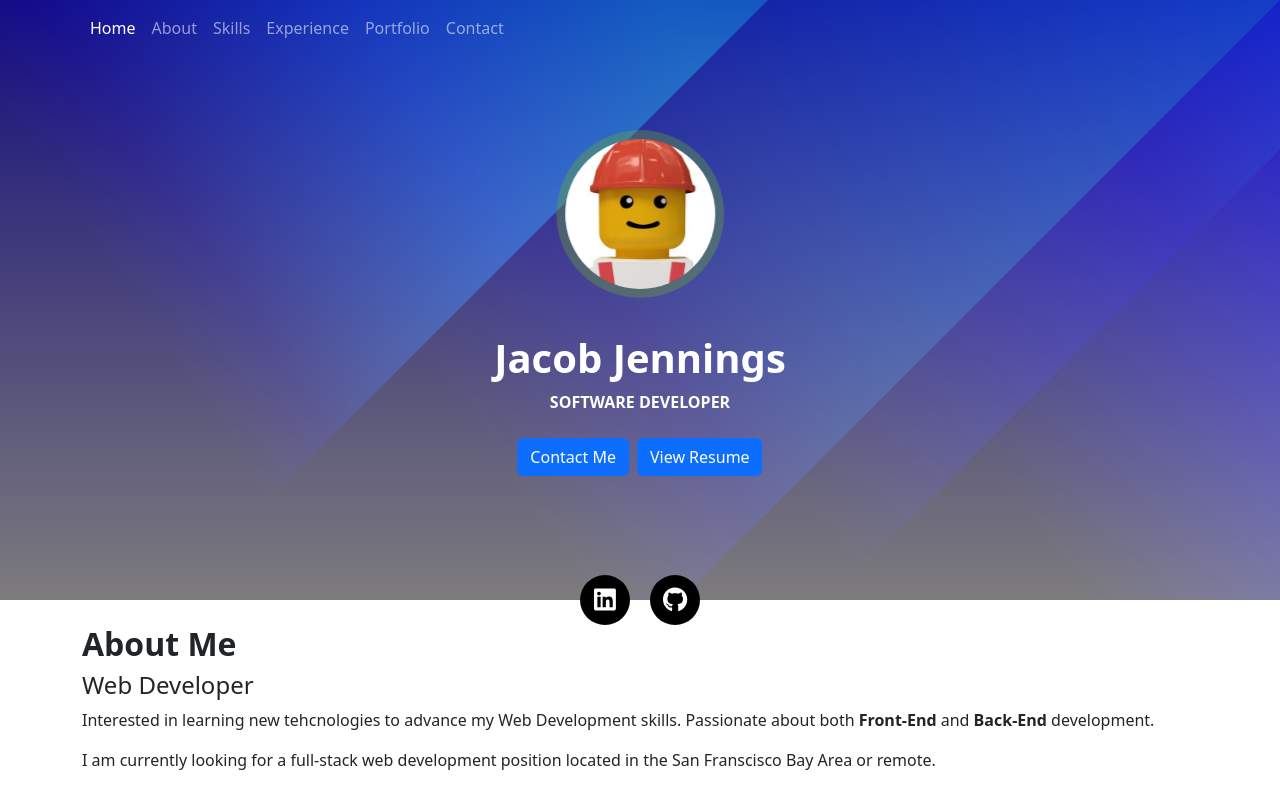
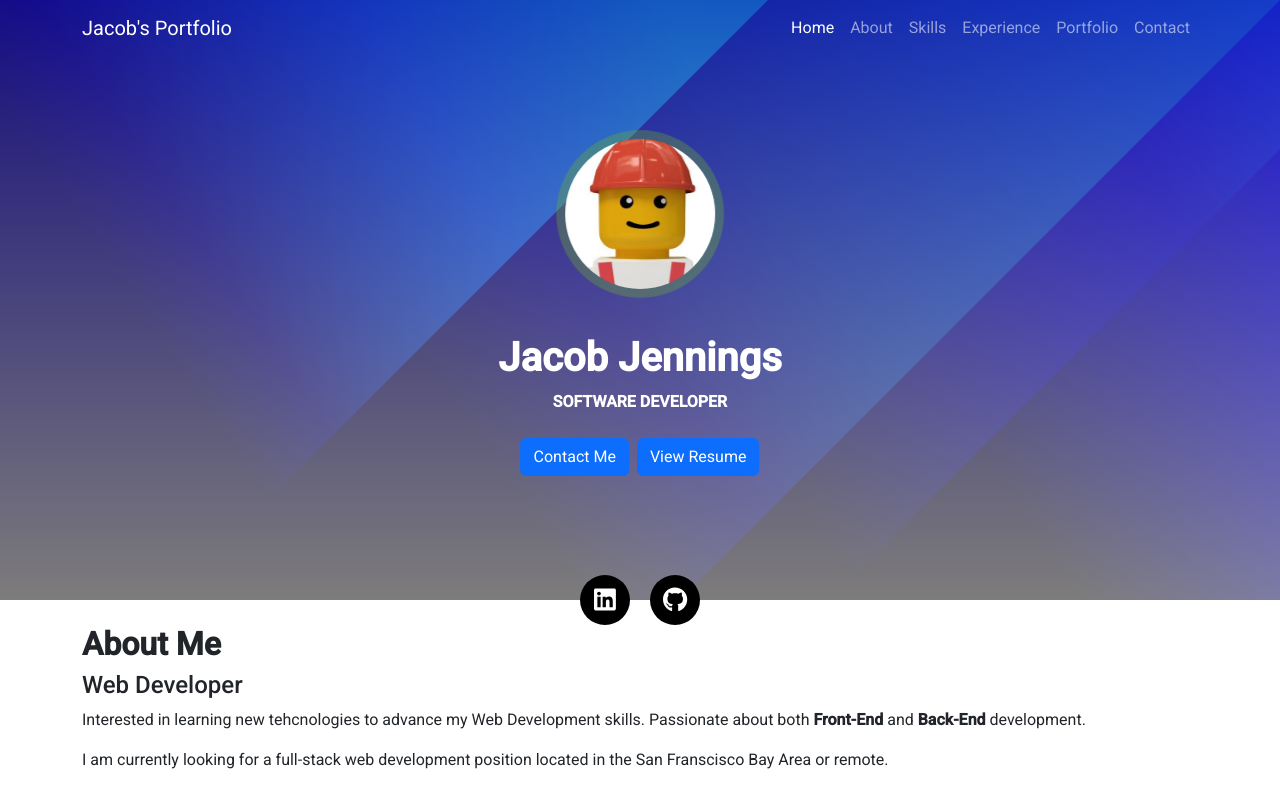
Before and after one commit to jjennings510/Portfolio, an Angular app: page / in a window 1280 px wide. Shown: the top 787 px of the page. Built offline with nearby package versions, Linux system fonts and the light colour scheme.

Commit message:
Added navbar functionality for smaller screens

```diff
--- a/angular.json
+++ b/angular.json
@@ -25,6 +25,7 @@
               "src/assets"
             ],
             "styles": [
+              "@angular/material/prebuilt-themes/indigo-pink.css",
               "./node_modules/bootstrap/dist/css/bootstrap.min.css",
               "node_modules/bootstrap/dist/css/bootstrap.min.css",
               "node_modules/aos/dist/aos.css",
@@ -92,6 +93,7 @@
               "src/assets"
             ],
             "styles": [
+              "@angular/material/prebuilt-themes/indigo-pink.css",
               "src/styles.css"
             ],
             "scripts": []
--- a/package.json
+++ b/package.json
@@ -11,10 +11,12 @@
   "private": true,
   "dependencies": {
     "@angular/animations": "^15.1.0",
+    "@angular/cdk": "^15.2.9",
     "@angular/common": "^15.1.0",
     "@angular/compiler": "^15.1.0",
     "@angular/core": "^15.1.0",
     "@angular/forms": "^15.1.0",
+    "@angular/material": "^15.2.9",
     "@angular/platform-browser": "^15.1.0",
     "@angular/platform-browser-dynamic": "^15.1.0",
     "@angular/router": "^15.1.0",
--- a/src/app/app.module.ts
+++ b/src/app/app.module.ts
@@ -1,3 +1,4 @@
+import { MatSidenavModule } from '@angular/material/sidenav';
 import { NgModule } from '@angular/core';
 import { BrowserModule } from '@angular/platform-browser';
 
--- a/src/app/navbar/navbar.component.css
+++ b/src/app/navbar/navbar.component.css
@@ -1,3 +1,12 @@
 .navbar {
     transition: background-color 0.5s ease;
 }
+
+.navbar-toggler {
+    border: 0;
+}
+
+.navbar-toggler:focus {
+    outline: none;
+    box-shadow: none;
+}
--- a/src/app/navbar/navbar.component.html
+++ b/src/app/navbar/navbar.component.html
@@ -6,27 +6,63 @@
   class="navbar navbar-expand-md navbar-dark fixed-top"
 >
   <div class="container">
-    <ul class="navbar-nav me-auto mb-2 mb-md-0">
+    <a href="#" class="navbar-brand">Jacob's Portfolio</a>
+    <button
+      class="navbar-toggler"
+      type="button"
+      data-bs-toggle="collapse"
+      data-target="#navigation"
+      aria-controls="navigation"
+      aria-expanded="false"
+      aria-lavel="Toggle navigation"
+      (click)="toggleMenu()"
+    >
+      <span class="navbar-toggler-icon"></span>
+    </button>
+    <div
+      class="collapse navbar-collapse"
+      id="navigation"
+      [ngClass]="{ show: showMenu }"
+    >
+      <ul class="navbar-nav ms-auto">
         <li class="nav-item">
-        <a class="nav-link" id="home" href="#" [ngClass]="{ active: activeSection === 'home' }">Home</a>
+          <a
+            class="nav-link"
+            id="home"
+            href="#"
+            [ngClass]="{ active: activeSection === 'home' }"
+            >Home</a
+          >
         </li>
         <li class="nav-item">
-        <a class="nav-link" href="#about" [ngClass]="{ active: activeSection === 'about' }"
+          <a
+            class="nav-link"
+            href="#about"
+            [ngClass]="{ active: activeSection === 'about' }"
             >About</a
           >
         </li>
         <li class="nav-item">
-        <a class="nav-link" href="#skills" [ngClass]="{ active: activeSection === 'skills' }"
+          <a
+            class="nav-link"
+            href="#skills"
+            [ngClass]="{ active: activeSection === 'skills' }"
             >Skills</a
           >
         </li>
         <li class="nav-item">
-        <a class="nav-link" href="#experience" [ngClass]="{ active: activeSection === 'experience' }"
+          <a
+            class="nav-link"
+            href="#experience"
+            [ngClass]="{ active: activeSection === 'experience' }"
             >Experience</a
           >
         </li>
         <li class="nav-item">
-        <a class="nav-link" href="#portfolio" [ngClass]="{ active: activeSection === 'portfolio' }"
+          <a
+            class="nav-link"
+            href="#portfolio"
+            [ngClass]="{ active: activeSection === 'portfolio' }"
             >Portfolio</a
           >
         </li>
@@ -35,4 +71,5 @@
         </li>
       </ul>
     </div>
+  </div>
 </nav>
--- a/src/app/navbar/navbar.component.ts
+++ b/src/app/navbar/navbar.component.ts
@@ -1,24 +1,34 @@
-import { Component, HostListener } from '@angular/core';
+import { Component, HostListener, OnInit } from '@angular/core';
+import { faBars } from '@fortawesome/free-solid-svg-icons';
 
 @Component({
   selector: 'app-navbar',
   templateUrl: './navbar.component.html',
   styleUrls: ['./navbar.component.css'],
 })
-export class NavbarComponent {
+export class NavbarComponent implements OnInit{
   isNavbarTransparent = true;
   activeSection: string = '';
+  showMenu = false;
+  navbarHeightThreshold = 600;
+  menuBars: any;
+
+  ngOnInit(): void {
+    this.menuBars = faBars;
+  }
 
   @HostListener('window:scroll', ['$event'])
   onScroll(): void {
-    let navbarHeightThreshold = 600;
-    if (window.scrollY >= navbarHeightThreshold) {
+
+    if (window.scrollY >= this.navbarHeightThreshold) {
       this.isNavbarTransparent = false;
-    } else if (window.scrollY < navbarHeightThreshold) {
+    } else if (window.scrollY < this.navbarHeightThreshold) {
       this.isNavbarTransparent = true;
     }
-
     this.highlightActiveLink();
+    if (this.showMenu) {
+      this.isNavbarTransparent = false;
+    }
   }
 
   highlightActiveLink() {
@@ -50,4 +60,15 @@ export class NavbarComponent {
     console.log(scrollPosition)
     console.log(activeSection);
   }
+
+  toggleMenu() {
+    this.showMenu = !this.showMenu;
+    console.log(this.showMenu)
+    if (this.showMenu) {
+      this.isNavbarTransparent = false;
+    }
+    if (!this.showMenu && window.scrollY < this.navbarHeightThreshold) {
+      this.isNavbarTransparent = true;
+    }
+  }
 }
--- a/src/index.html
+++ b/src/index.html
@@ -7,6 +7,9 @@
   <meta name="viewport" content="width=device-width, initial-scale=1">
   <link rel="icon" type="image/x-icon" href="favicon.ico">
 
+  <link rel="preconnect" href="https://fonts.gstatic.com">
+  <link href="https://fonts.googleapis.com/css2?family=Roboto:wght@300;400;500&display=swap" rel="stylesheet">
+  <link href="https://fonts.googleapis.com/icon?family=Material+Icons" rel="stylesheet">
 </head>
 <body>
   <app-root></app-root>
--- a/src/styles.css
+++ b/src/styles.css
@@ -8,3 +8,6 @@
   text-transform: uppercase;
   font-weight: 700;
 }
+
+html, body { height: 100%; }
+body { margin: 0; font-family: Roboto, "Helvetica Neue", sans-serif; }
```
Also changed, not shown: 1 other file (tests, documents, lock files or other folders). Lines whose indentation alone changed are shown as unchanged.
